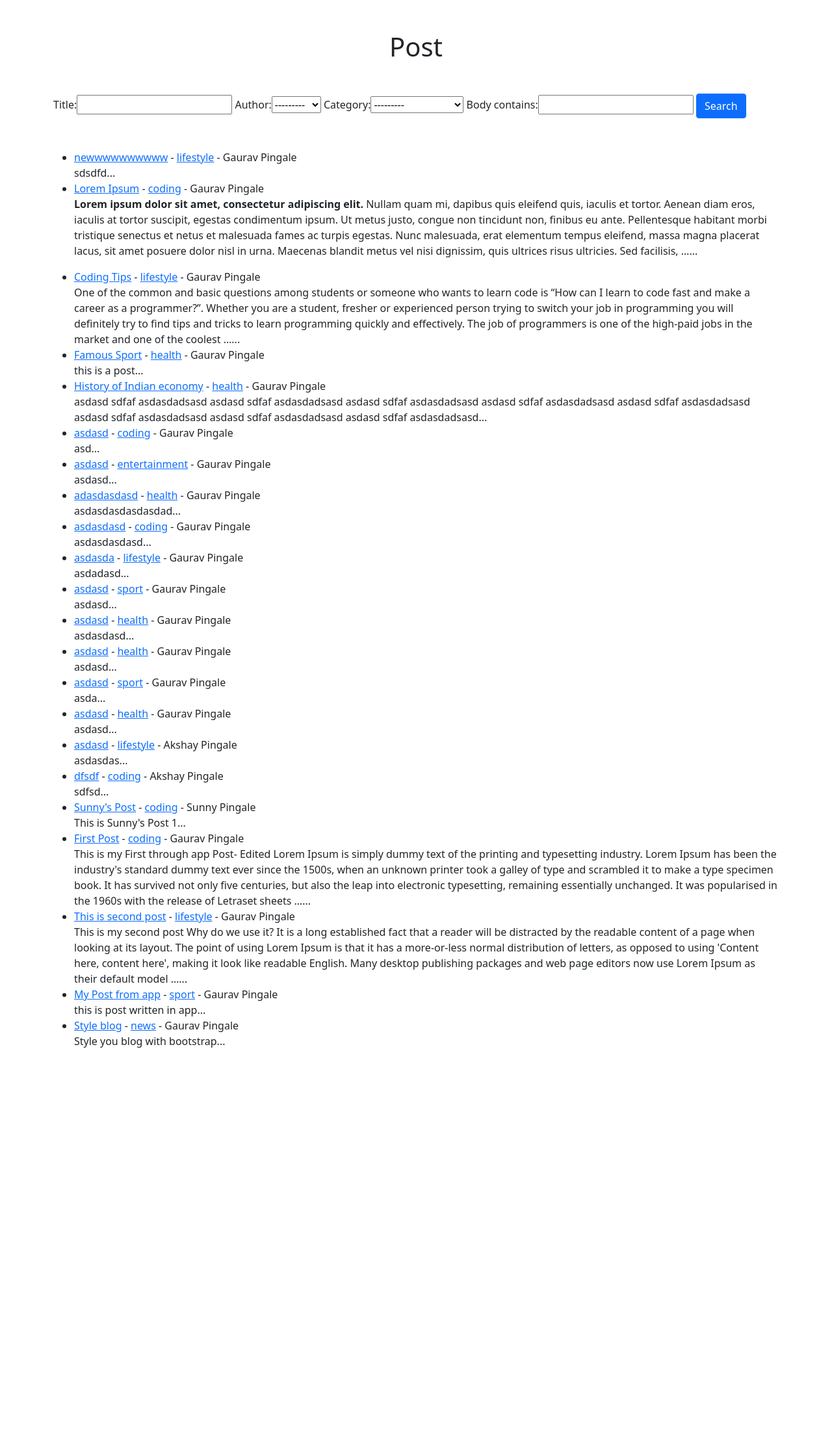
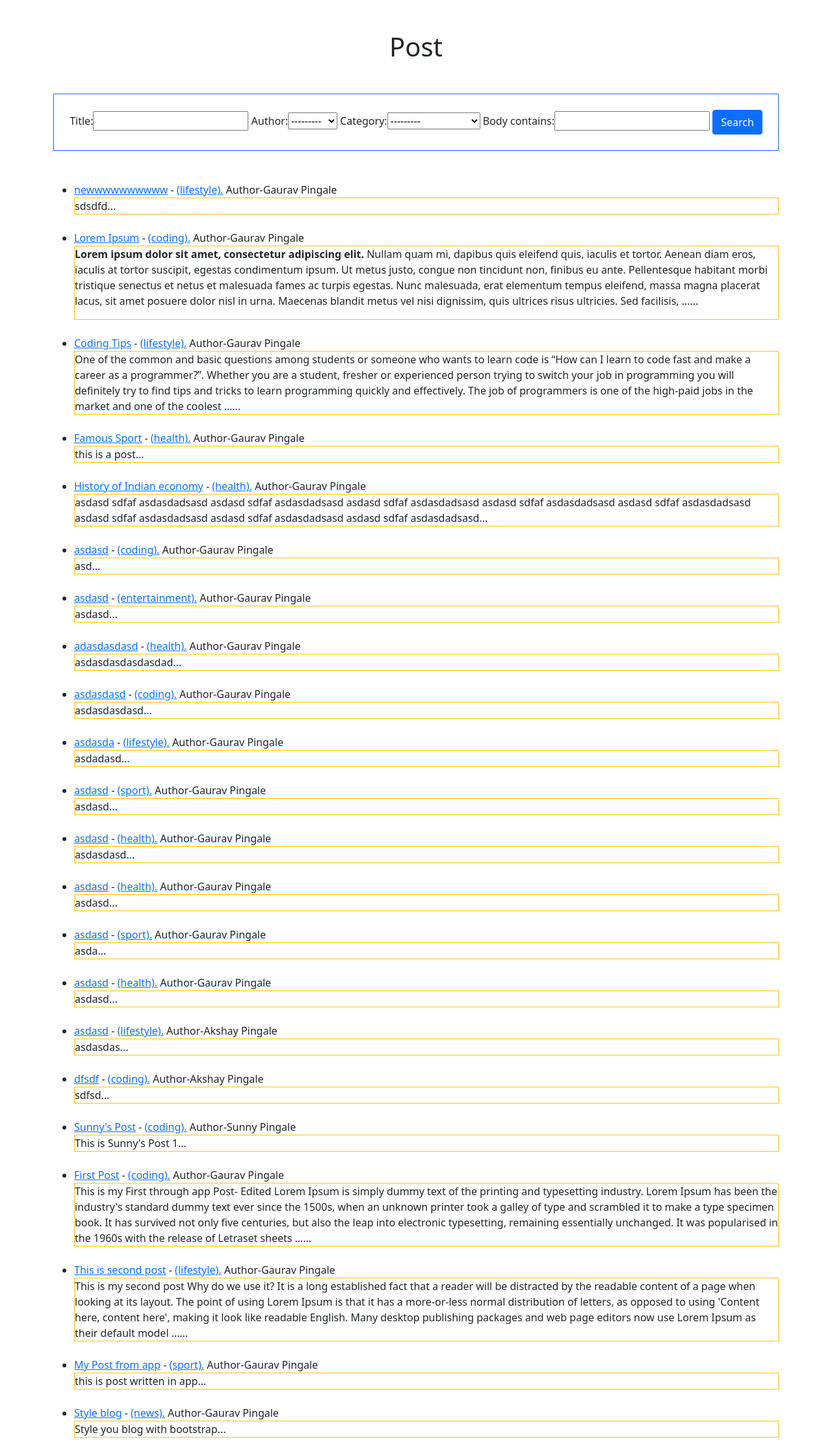
Before and after one commit to Gaurav41/django_blog, a Django app: page / in a window 1280 px wide. Shown: the part 56-2284 px from the top of the page at 65% size. Before the commit the page ends 1668 px from the top, so only its background shows below. Run offline with Django 3.2, Linux system fonts and the light colour scheme; data comes from the database, SQL or seed files in the repository; both versions use the stored data as it was after the commit.

Commit message:
Styling of pages

```diff
--- a/Blog/blogapp/templates/blogapp/home.html
+++ b/Blog/blogapp/templates/blogapp/home.html
@@ -1,9 +1,11 @@
 {% extends 'blogapp/base.html' %}
 {% block title %}Home{% endblock %}
 {% block content %}
-    <div class="mt-5"> <h1 class="text-center">Post</h1> </div>
+<div class="mt-5">
+    <h1 class="text-center">Post</h1>
+</div>
 
-    <div class="mt-5">
+<div class="text-center mt-5 border border-primary p-4 ">
     <form action="">
         {{myFilter.form}}
         <button class="btn btn-primary" type="submit">Search</button>
@@ -13,8 +15,17 @@
 <div class="mt-5">
     <ul>
         {% for post in object_list %}
-                <li> <a href="{% url 'article' post.id %}">{{post.title}}</a> - <a href="{% url 'category' post.category.id %}">{{post.category}}</a> - {{post.author.first_name}} {{post.author.last_name}}<br>
-                {{post.body|safe|truncatewords:80}}...</li>
+        <li>
+            <div class="mt-4">
+                <a href="{% url 'article' post.id %}">{{post.title}}</a> - <a
+                    href="{% url 'category' post.category.id %}"> ({{post.category}}).</a>  Author-{{post.author.first_name}}
+                {{post.author.last_name}}<br>
+                <div class="border border-warning">
+                    {{post.body|safe|truncatewords:80}}...
+                </div>
+            </div>
+        </li>
+
         {% endfor %}
     </ul>
 </div>
```
Also changed, not shown: Blog/blogapp/templates/blogapp/myposts.html (+5 -2 lines), Blog/db.sqlite3. Lines whose indentation alone changed are shown as unchanged.
